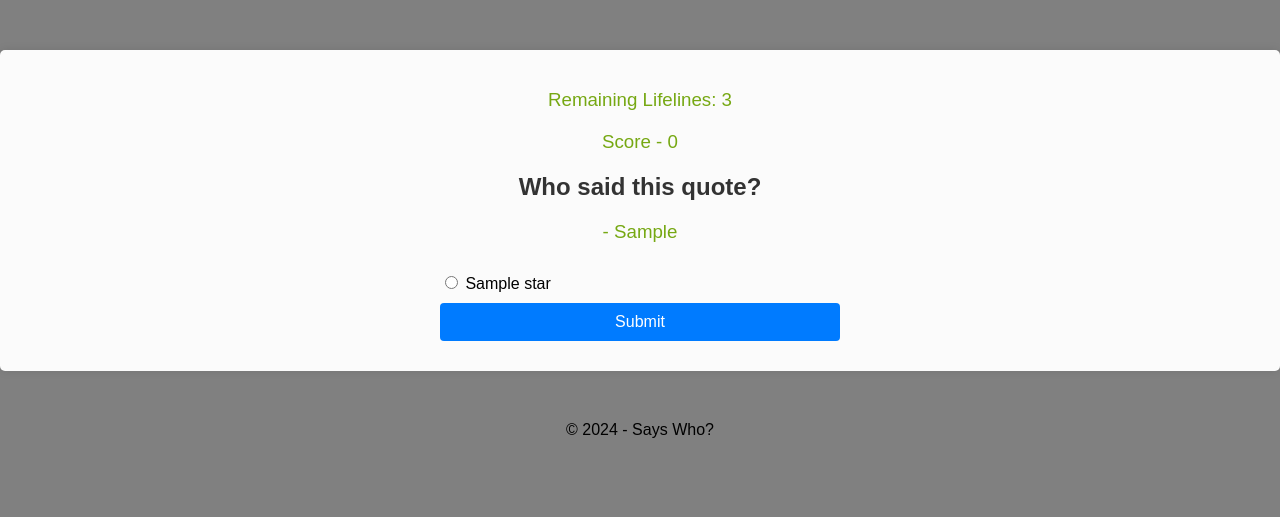
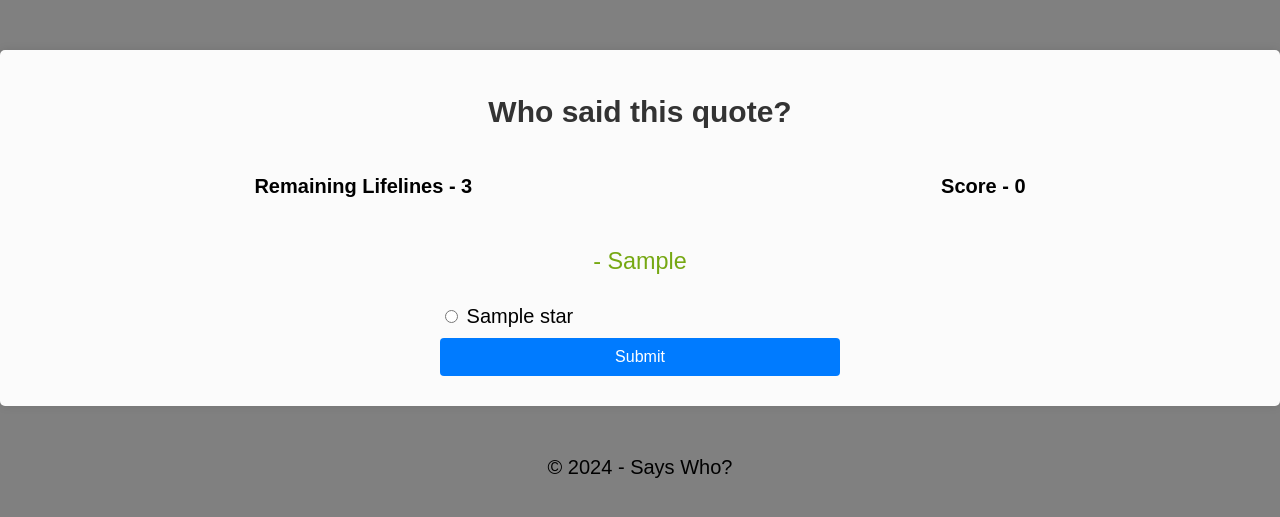
Before and after one commit to Temba23/says-who, a Django app: page /game/ in a window 1280 px wide. Shown: the top 517 px of the page. Run offline with Django 5.2, Linux system fonts and the light colour scheme; tables that the repository leaves empty hold one stand-in row (values such as "Sample post").

Commit message:
Debug Points and Css Enhancements

```diff
--- a/says_who/views.py
+++ b/says_who/views.py
@@ -160,5 +160,6 @@ def regame(request):
     life_id = request.session.get('life_id')
     life_count = get_object_or_404(Life, id=life_id)
     life_count.life = 3
+    life_count.points = 0
     life_count.save()
     return redirect('game')
--- a/static/css/style.css
+++ b/static/css/style.css
@@ -1,5 +1,6 @@
 body {
     font-family: Arial, sans-serif;
+    font-size: 20px;
     background-color: grey;
     margin: 0;
     padding: 0;
@@ -83,3 +84,26 @@ h3 {
     font-weight: 700;
     text-align: center;
 }
+
+.score-container {
+    display: flex;
+    justify-content: space-between;
+}
+
+.score {
+    font-weight: 600;
+    color: black;
+    width: 100%;
+    display: flex;
+    justify-content:space-around;
+}
+
+.lifeline {
+    text-align: left;
+}
+
+.points {
+    text-align: right;
+    color : black;
+
+}
--- a/templates/game.html
+++ b/templates/game.html
@@ -14,16 +14,25 @@ Quote Game
 </ul>
 {% endif %}
 
-{% if lifeline <= 0 %}
-    <h3>No more lifelines remaining. Game over!</h3>
-    <a href="{% url 'game_over' %}">Restart Game</a>
-{% else %}
-    <h3>Remaining Lifelines: {{ lifeline }}</h3>
+<h2>Who said this quote?</h2>
 
-<h3>    Score  - {{ points }}</h3>
+<div class="score-container">
+    <div class="score">
+        <div class="lifeline">
+            {% if lifeline <= 0 %}
+                <h4>No more lifelines remaining. Game over!</h4>
+                <a href="{% url 'game_over' %}">Restart Game</a>
+            {% else %}
+                <h4>Remaining Lifelines - {{ lifeline }}</h4>
+            {% endif %}
+        </div>
+        <div class="points">
+            <h4>Score - {{ points }}</h4>
+        </div>
+    </div>
+</div>
 
 
-<h2>Who said this quote?</h2>
 <h3> - {{ question.quote.quote }}</h3>
 
 <form method="POST" class='star-form'>
@@ -34,6 +43,5 @@ Quote Game
     {% endfor %}
     <button type="submit" class="btn btn-primary">Submit</button>
 </form>
-{% endif %}
 
 {% endblock %}
```
